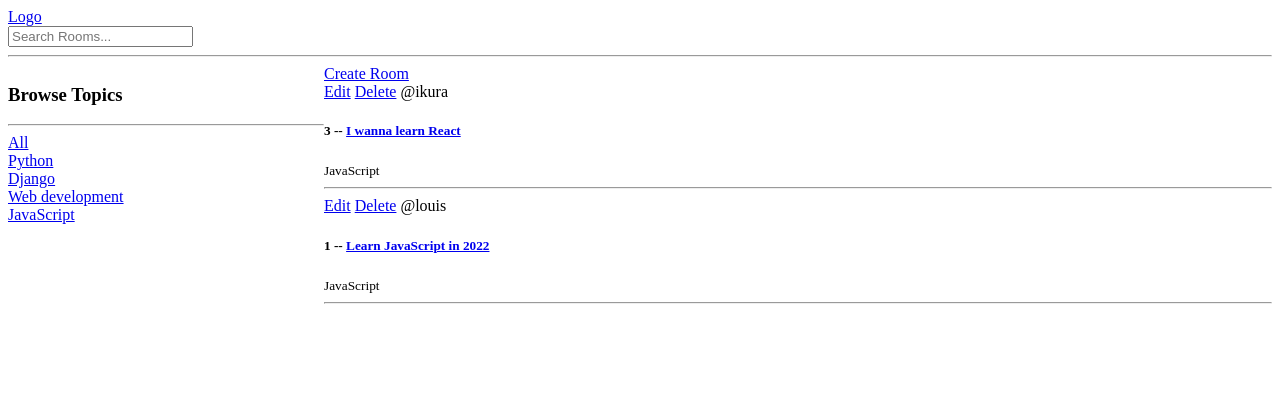
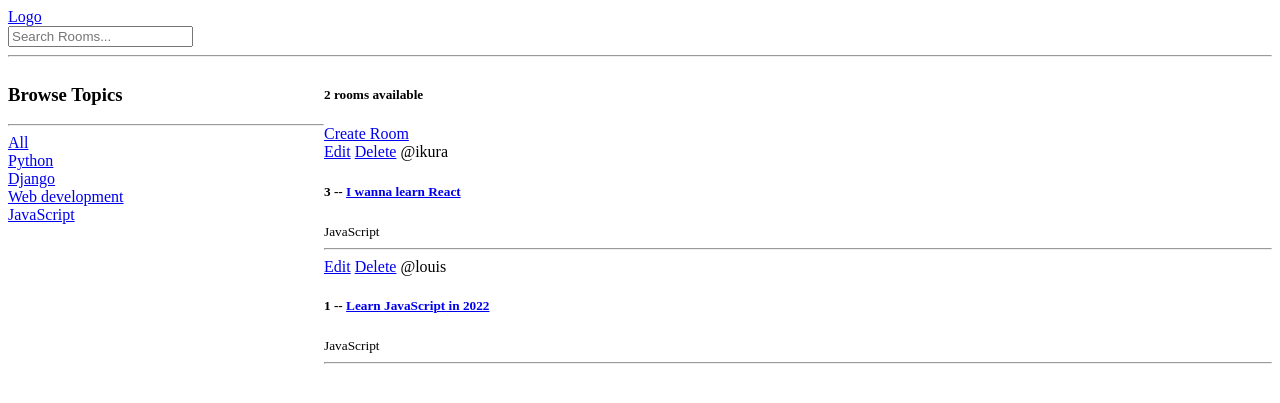
Before and after one commit to louiskwt/studybuddy, a Django app: page / in a window 1280 px wide. Shown: the top 403 px of the page. Run offline with Django 3.2, Linux system fonts and the light colour scheme; data comes from the database, SQL or seed files in the repository.

Commit message:
add room count

```diff
--- a/base/templates/base/home.html
+++ b/base/templates/base/home.html
@@ -24,6 +24,7 @@
             </div>
 
             <div>
+                <h5>{{room_count}} rooms available</h5>
                 <a href="{% url 'create-room'  %}">Create Room</a>
                 {% for room in rooms %}
                     <div>
--- a/base/views.py
+++ b/base/views.py
@@ -24,8 +24,9 @@ def home(request):
         )
 
     topics = Topic.objects.all()
+    room_count = rooms.count()
 
-    context = {'rooms': rooms, 'topics': topics}   #context dictionary
+    context = {'rooms': rooms, 'topics': topics, 'room_count': room_count}   #context dictionary
     return render(request, 'base/home.html', context)
 
 
```
